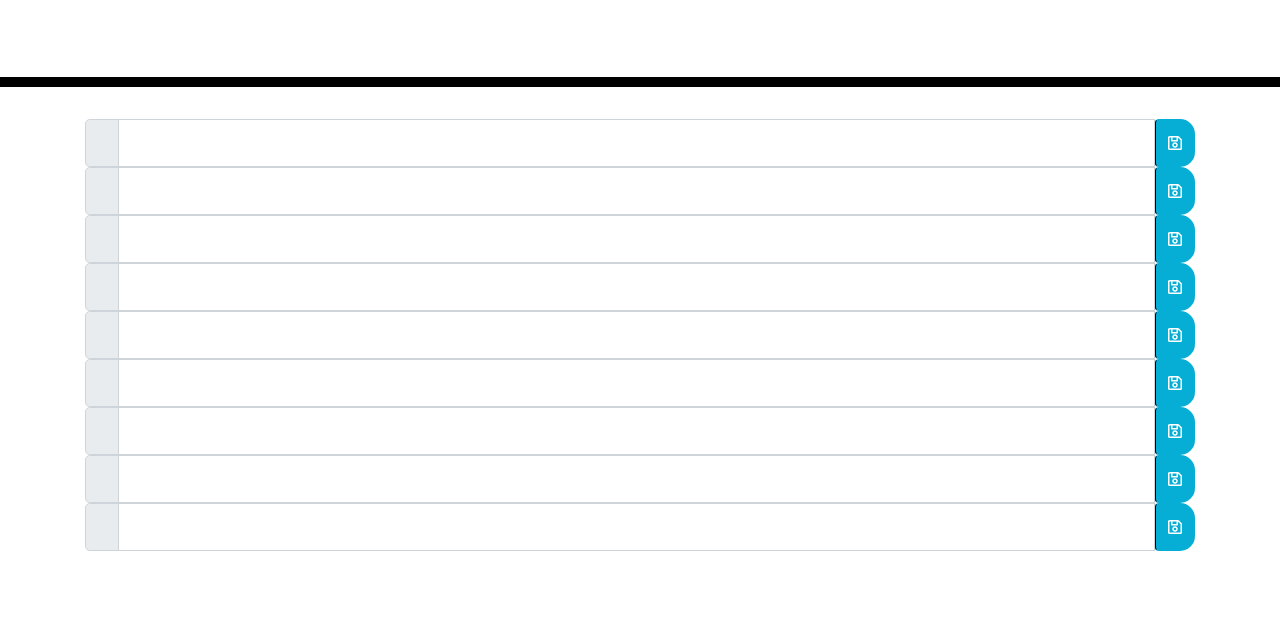
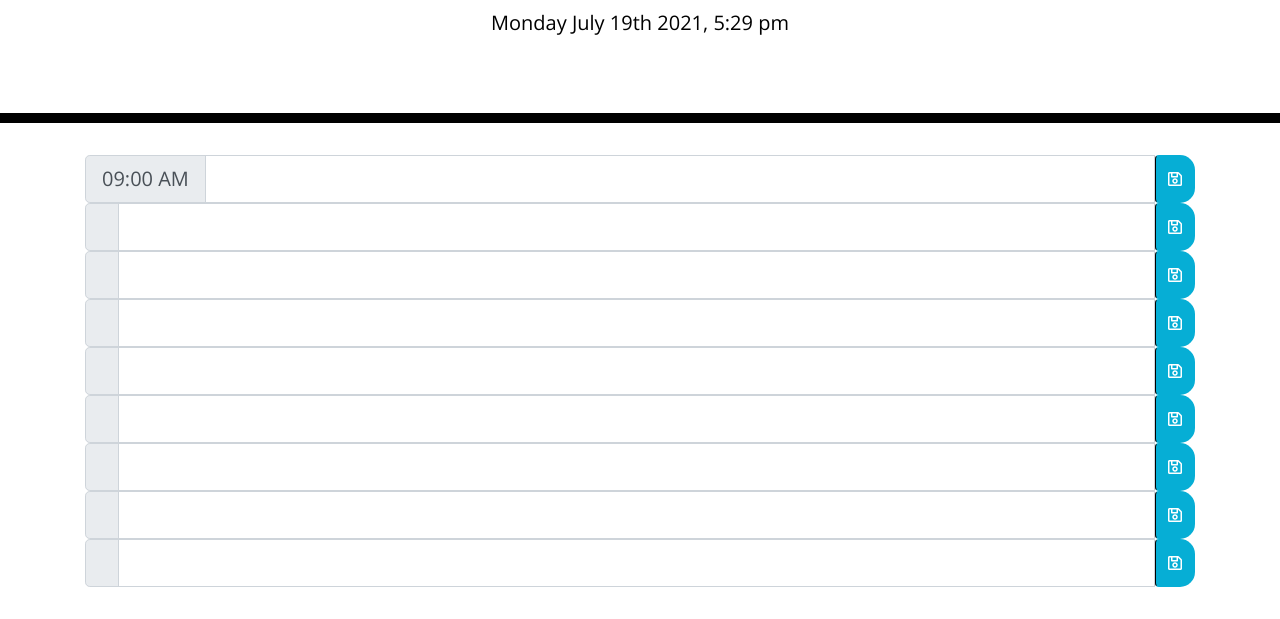
Before and after one commit to jheckel-dev/daily-planner, a plain HTML site: page index.html in a window 1280 px wide. Shown: the part 181-800 px from the top of the page. Drawn offline with nearby package versions, Linux system fonts and the light colour scheme.

Commit message:
added functioning time box for 9am.

```diff
--- a/script.js
+++ b/script.js
@@ -5,3 +5,17 @@ $('.saveBtn').click(function(){
     var listItem = $(this).parent().data('hour');
     localStorage.setItem(listItem, formValue);
 });
+// declaring day and time for moment
+moment(Date);
+$('#currentDay').text(moment().format('dddd MMMM Do YYYY, h:mm a'));
+// grabs current time from moment
+var currentTime = moment();
+// converts current time to nearest hour
+currentTime = currentTime.startOf('hour');
+// adds 9hrs to start of day to set start time of calendar to 9am
+var beforeTime = moment().startOf('day').add(9, 'hours');
+// setting time blocks
+// 9am
+var time1 = beforeTime.add(0, 'h');
+time1 = time1.format('hh:mm A');
+$('.block1').text(time1)
```
Also changed, not shown: index.html (+0 -1 lines).
